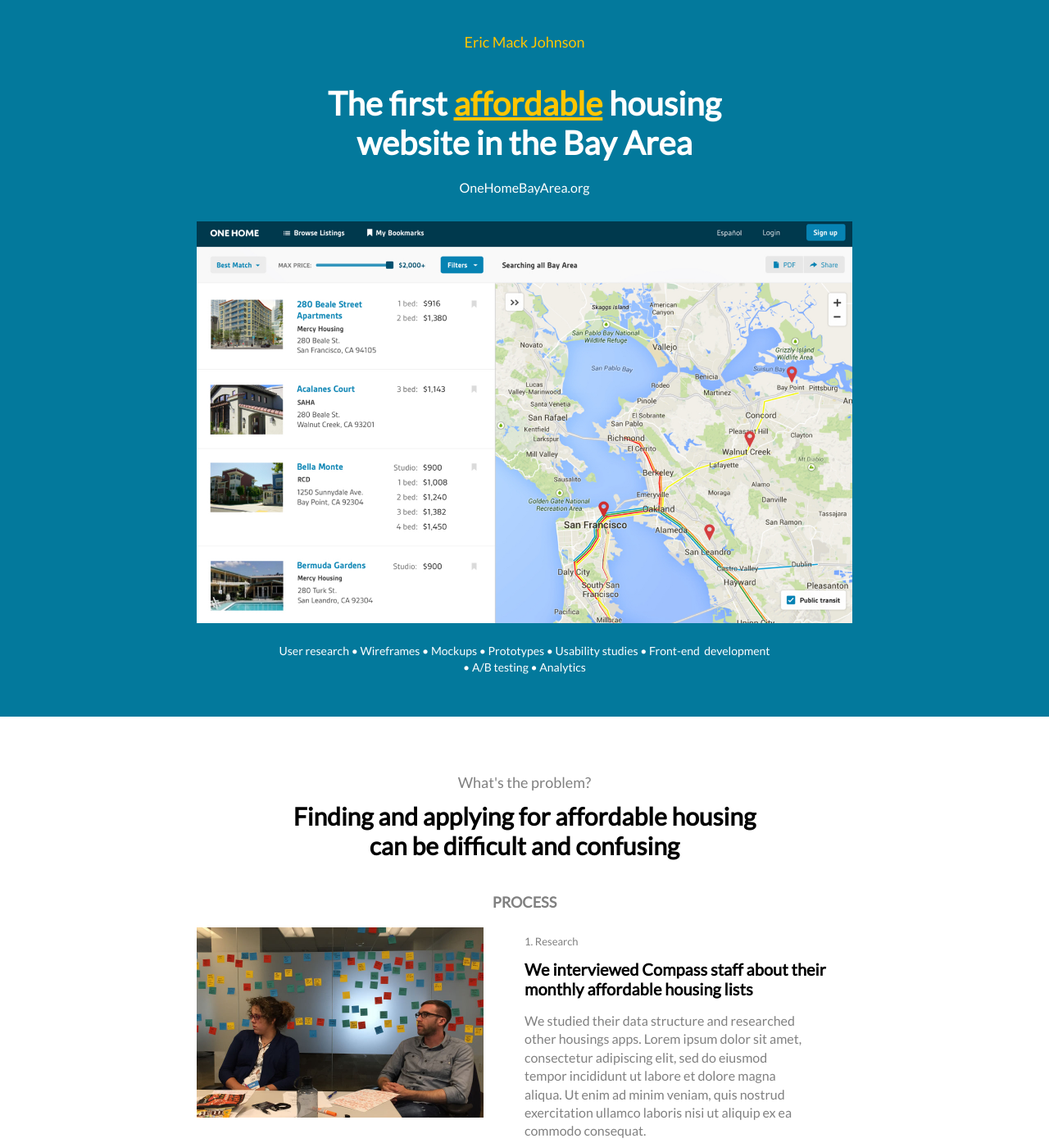
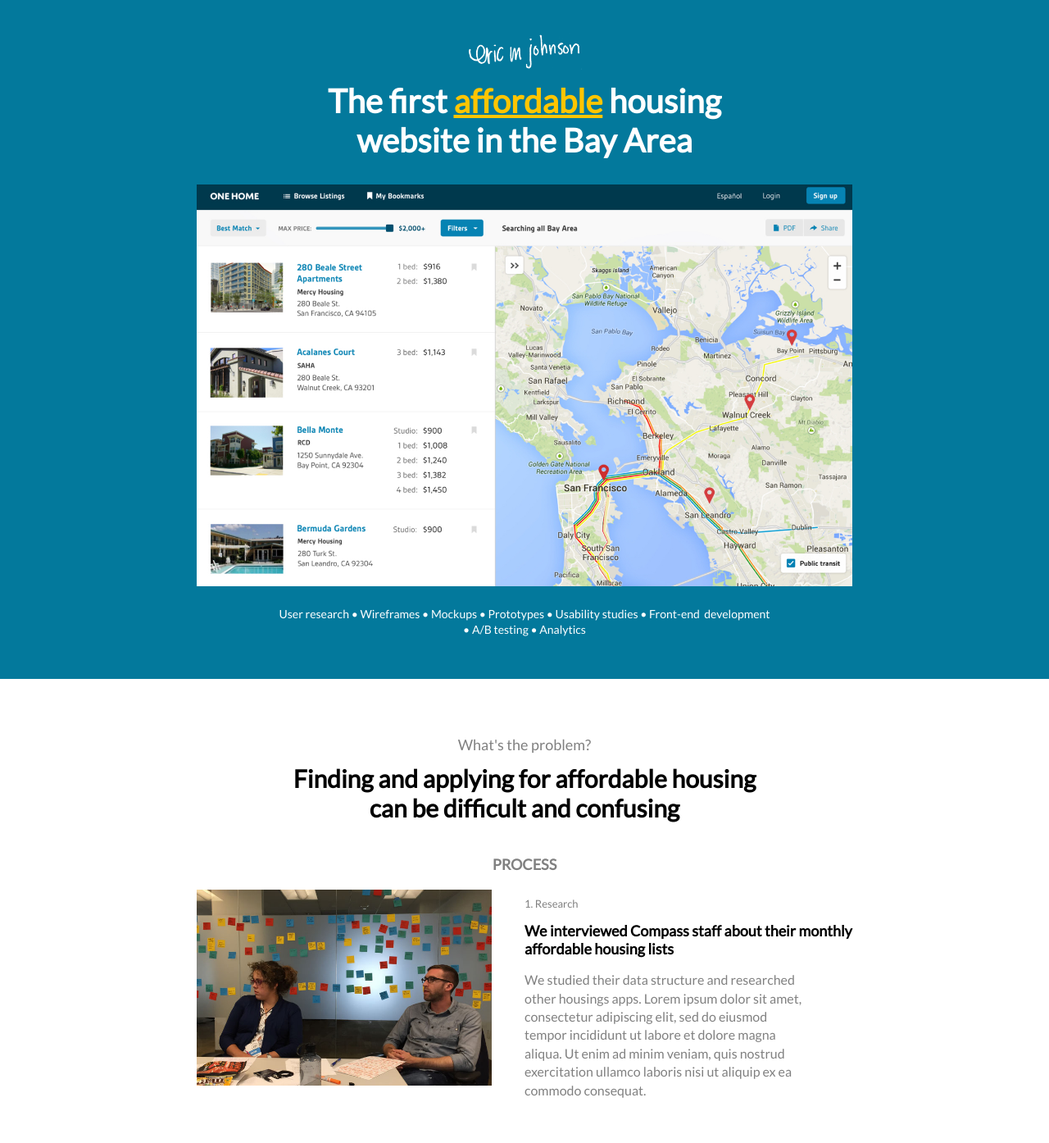
Before and after one commit to blues4allah/pro, a plain HTML site: page onehome.html in a window 1280 px wide. Shown: the top 1394 px of the page at 82% size. Drawn offline with Linux system fonts and the light colour scheme.

Commit message:
new logo

```diff
--- a/css/style.css
+++ b/css/style.css
@@ -21,6 +21,16 @@ li {
 
 body {
 	margin: 0;
+}
+
+#site-logo {
+	margin: 40px auto 10px auto;
+	max-width: 240px;
+}
+
+#site-logo-interior {
+	margin: 40px auto 10px auto;
+	max-width: 140px;
 }
 
 #home {
@@ -100,7 +110,7 @@ strong {
 }
 
 .item .box * {
-	width: calc(100% - 50px);
+	width: calc(100% - 40px);
 }
 
 .featured-item {
@@ -125,7 +135,7 @@ strong {
 }
 
 .half-img img {
-	width: calc(100% - 50px);
+	width: calc(100% - 40px);
 }
 
 .half-item {
@@ -213,7 +223,7 @@ h3 {
 	font-family: 'Lato', sans-serif;
 	text-align: left;
 	font-weight: 600;
-	font-size: 20px;
+	font-size: 18px;
 	color: #000;
 	margin: 10px 0 0 0;
 }
--- a/onehome.html
+++ b/onehome.html
@@ -11,11 +11,10 @@
 <body>
 	<div class="clear"></div>
 	<div id="header">
-		<a href="index.html"><h5>Eric Mack Johnson</h5></a>
+		<a href="index.html"><img src="images/emj-white.png" id="site-logo-interior"></a>
 		<div id="container">
 				<div class="page-header">
 					<h6>The first <strong class="highlight">affordable</strong> housing website in the Bay Area</h6>
-					<p class="head-p">OneHomeBayArea.org</p>
 				</div>
 				<div class="page-img">
 					<img src="images/onehome.jpg">
```
Also changed, not shown: index.html (+1 -1 lines), images/emj-white.png (added), images/emj.png (added).
